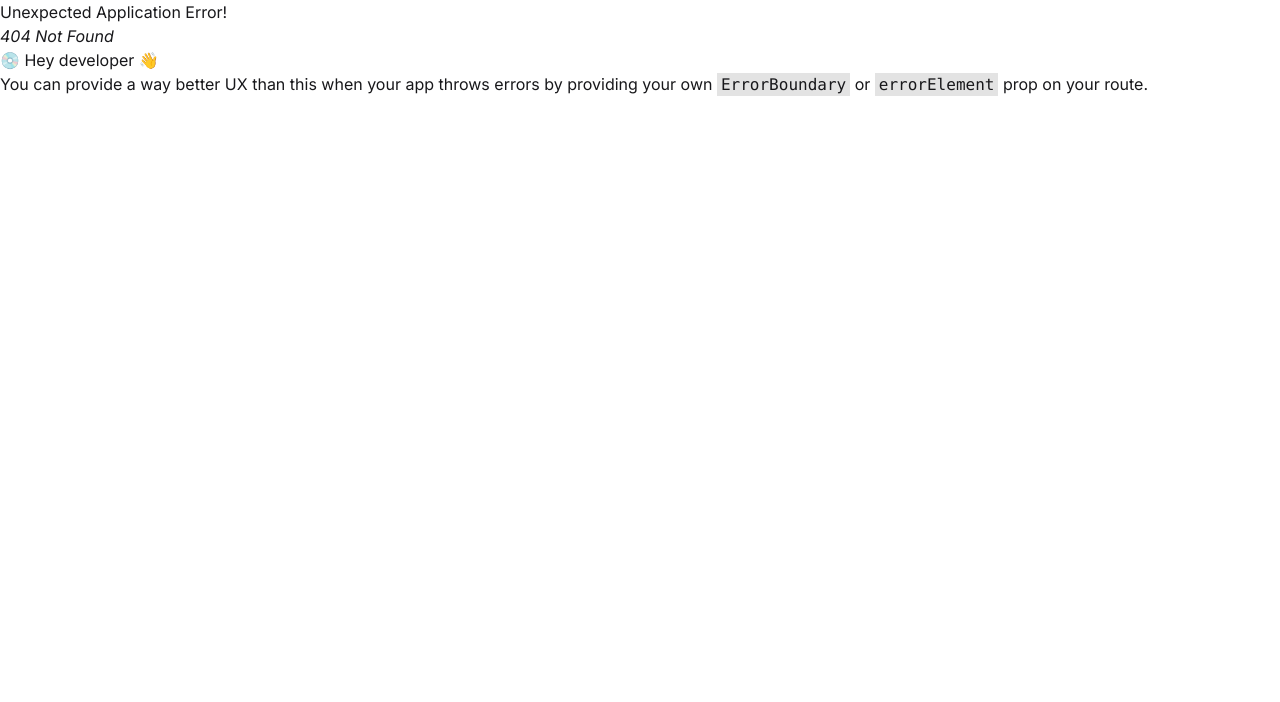
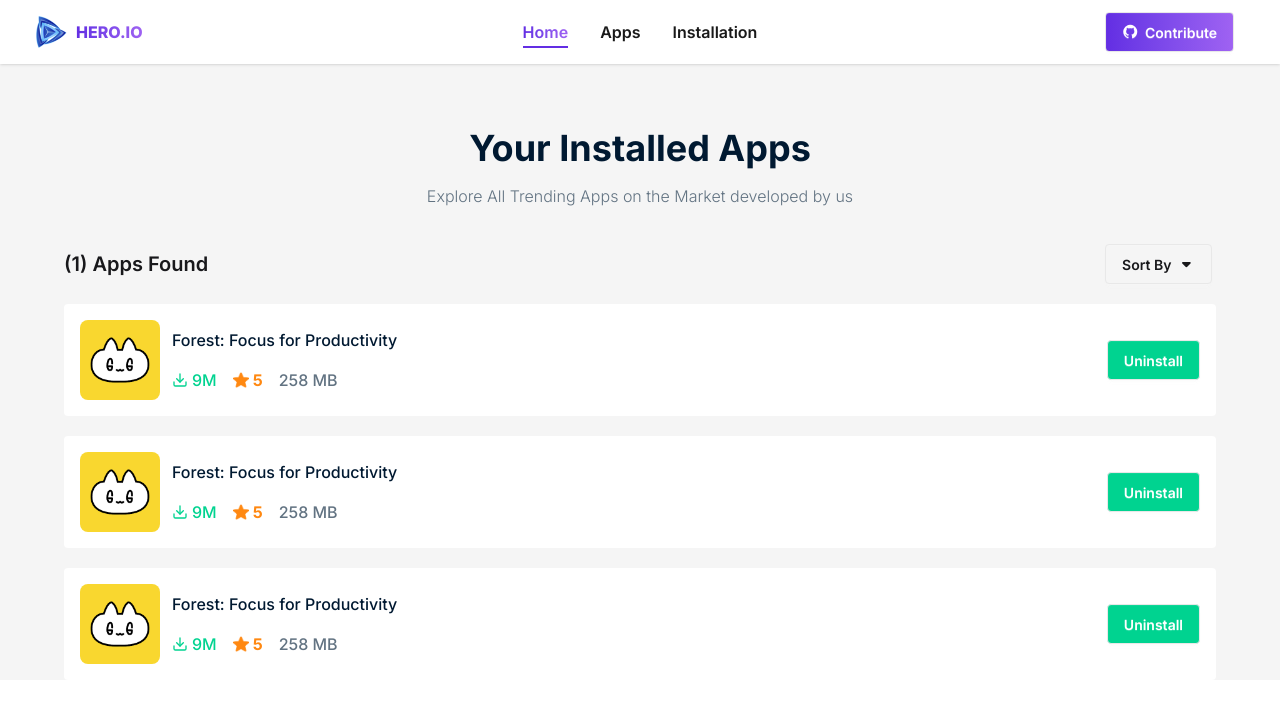
Before and after one commit to niloy1hasan/Hero-io-Apps-Store, a React (Vite) app: page /installation in a window 1280 px wide. Before the commit this address had no page. Shown: the top 702 px of the page. Built offline with nearby package versions, Linux system fonts and the light colour scheme.

Commit message:
installed apps section prototype added

```diff
--- a/src/Components/AppCard/AppCard.jsx
+++ b/src/Components/AppCard/AppCard.jsx
@@ -13,7 +13,7 @@ const AppCard = () => {
             <div className='flex justify-between items-center'>
                 <div className='flex items-center gap-1.5 py-1.5 px-3 rounded-sm bg-[#F1F5E8]'>
                     <Download color="#00D390" />
-                    <spa className='text-[#00D390] font-bold'>9M</spa>
+                    <span className='text-[#00D390] font-bold'>9M</span>
                 </div>
                 <div className='flex items-center gap-1.5 bg-[#FFF0E1] py-1.5 px-3 rounded-sm'>
                     <img src="/src/assets/icon-ratings.png" className='w-4 h-4' alt="" />
--- /dev/null
+++ b/src/Components/Installation/Installation.jsx
@@ -0,0 +1,32 @@
+import React from 'react';
+import InstalledAppContainer from '../InstalledAppContainer/InstalledAppContainer';
+
+const Installation = () => {
+    return (
+        <section className="pt-10 lg:pt-16">
+      <div className="text-center w-10/12 mx-auto">
+        <h1 className="text-[#001931] font-bold text-4xl">Your Installed Apps</h1>
+        <p className="text-[#627382] font-light text-[16px] my-4">Explore All Trending Apps on the Market developed by us</p>
+      </div>
+      <div className="flex items-center gap-3 py-4 justify-between w-[85%] lg:w-[90%] mx-auto">
+        <h3 className="font-semibold text-[16px] lg:text-[20px]"><span>(1)</span> Apps Found</h3>
+        {/* <label className="input w-fit lg:w-[400px] md:w-fit bg-transparent">
+          <svg className="h-[1em] opacity-50" xmlns="http://www.w3.org/2000/svg" viewBox="0 0 24 24"><g strokeLinejoin="round" strokeLinecap="round" strokeWidth="2.5" fill="none" stroke="currentColor"><circle cx="11" cy="11" r="8"></circle><path d="m21 21-4.3-4.3"></path></g></svg>
+          <input type="search" className="placeholder:text-[#627382]" placeholder="Search Apps" />
+        </label> */}
+        <div className="dropdown dropdown-bottom bg-transparent dropdown-end">
+            <div tabIndex={0} role="button" className="btn bg-transparent m-1">Sort By <i class="fa-solid fa-caret-down"></i></div>
+            <ul tabIndex={0} className="dropdown-content menu bg-base-100 rounded-box z-1 w-52 p-2 shadow-sm">
+                <li><a>Sort By Size</a></li>
+                <li><a>Sort By Name</a></li>
+            </ul>
+        </div>
+      </div>
+
+      <InstalledAppContainer></InstalledAppContainer>
+
+    </section>
+    );
+};
+
+export default Installation;
--- /dev/null
+++ b/src/Components/InstalledAppCard/InstalledAppCard.jsx
@@ -0,0 +1,33 @@
+import { Download } from 'lucide-react';
+import React from 'react';
+
+const InstalledAppCard = () => {
+    return (
+        <div className='bg-white flex flex-col md:flex-row gap-4 justify-between items-start md:items-center px-2 py-3 md:p-4 rounded-sm'>
+            <div className='flex gap-3 items-start lg:items-center'>
+                <div>
+                    <img src="/src/assets/demo-app1.webp" className='w-14 h-14 lg:w-20 lg:h-20 rounded-lg' alt="" />
+                </div>
+                <div className='flex-1 flex flex-col gap-1 lg:gap-4'>
+                        <h2 className='font-medium text-[#001931]'>Forest: Focus for Productivity</h2>
+                    <div className='flex gap-4'>
+                        <div className='flex items-center gap-1'>
+                            <Download size={16} color="#00D390" />
+                            <span className='font-medium text-[#00D390]'>9M</span>
+                        </div>
+                        <div className='flex items-center gap-1'>
+                            <img src="/src/assets/icon-ratings.png" className='h-4 w-4' alt="" />
+                                <span className='text-[#FF8811] font-bold'>5</span>
+                        </div>
+                        <div>
+                                <span className='text-[#627382] font-medium'>258 MB</span>
+                        </div>
+                    </div>
+                </div>
+            </div>
+            <button className='btn bg-[#00D390] w-full md:w-fit text-white'>Uninstall</button>
+        </div>
+    );
+};
+
+export default InstalledAppCard;
--- /dev/null
+++ b/src/Components/InstalledAppContainer/InstalledAppContainer.jsx
@@ -0,0 +1,14 @@
+import React from 'react';
+import InstalledAppCard from '../InstalledAppCard/InstalledAppCard';
+
+const InstalledAppContainer = () => {
+    return (
+        <div className='flex flex-col gap-5 w-[85%] lg:w-[90%] mx-auto'>
+            <InstalledAppCard></InstalledAppCard>
+            <InstalledAppCard></InstalledAppCard>
+            <InstalledAppCard></InstalledAppCard>
+        </div>
+    );
+};
+
+export default InstalledAppContainer;
--- a/src/Components/Navbar/Navbar.jsx
+++ b/src/Components/Navbar/Navbar.jsx
@@ -15,7 +15,7 @@ const Navbar = () => {
                         <ul tabindex="0" className="menu menu-sm font-light dropdown-content bg-base-100 z-1 mt-3 w-[100vw] justify-center items-center p-2 shadow">
                             <li><NavLink to='/' className='text-[18px]'>Home</NavLink></li>
                             <li><NavLink to='all-apps' className='text-[18px]'>Apps</NavLink></li>
-                            <li><NavLink className='text-[18px]'>Installation</NavLink></li>
+                            <li><NavLink to='installation' className='text-[18px]'>Installation</NavLink></li>
                         </ul>
                     </div>
 
@@ -32,7 +32,7 @@ const Navbar = () => {
                     <ul className="flex items-center gap-8 font-semibold px-1 text-black/90">
                         <li className='cursor-pointer'><NavLink to='/' className='bg-gradient-to-r from-[#632EE3] to-[#9F62F2] bg-clip-text text-transparent pb-1 border-b-2 border-[#632EE3]'>Home</NavLink></li>
                         <li className='cursor-pointer'><NavLink to='all-apps'>Apps</NavLink></li>
-                        <li className='cursor-pointer'><NavLink>Installation</NavLink></li>
+                        <li className='cursor-pointer'><NavLink to='installation'>Installation</NavLink></li>
                     </ul>
                 </div>
 
--- a/src/main.jsx
+++ b/src/main.jsx
@@ -8,6 +8,7 @@ import './index.css'
 import App from './App.jsx'
 import Home from './Components/Home/Home.jsx';
 import AllApps from './Components/AllApps/AllApps.jsx';
+import Installation from './Components/Installation/Installation.jsx';
 
 const router = createBrowserRouter([
   {
@@ -15,7 +16,8 @@ const router = createBrowserRouter([
     Component: App,
     children: [
       {index: true, Component: Home},
-      {path: "all-apps", Component: AllApps}
+      {path: "all-apps", Component: AllApps},
+      {path: "installation", Component: Installation}
     ]
   },
 ]);
```
